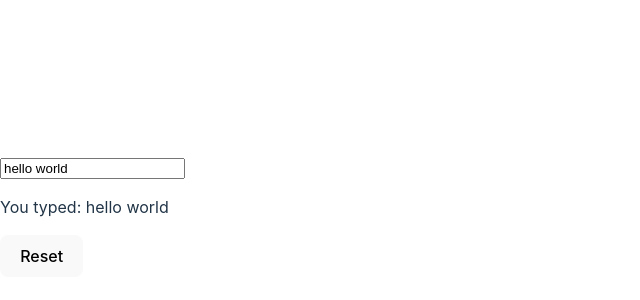
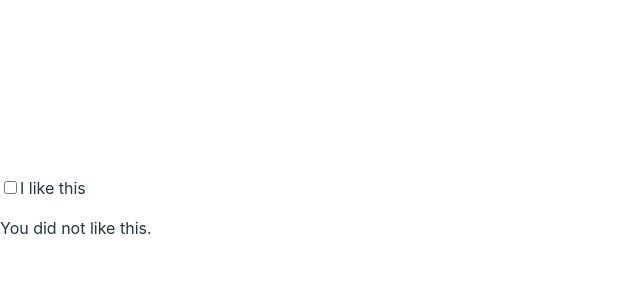
Before and after one commit to somboonnontaganok/function-react, a React (Vite) app: page / in a window 1280 px wide. Shown: the part 184-484 px from the top of the page, without its empty margins (0-640 px from the left). Built offline with nearby package versions, Linux system fonts and the light colour scheme.

Commit message:
event checkbox

```diff
--- a/src/App.jsx
+++ b/src/App.jsx
@@ -1,19 +1,23 @@
 import { useState } from "react";
 
-export default function MyInput() {
-    const [text, setText] = useState('hello world');
+export default function MyCheckbox() {
+    const [linked, setLinked] = useState(false);
 
-    function handleClick(event) {
-        setText(event.target.value);
+    function handleChange(e) {
+        setLinked(e.target.checked);
     }
 
     return (
         <>
-            <input value={text} onChange={handleClick} />
-            <p>You typed: {text}</p>
-            <button onClick={() => setText('hello world')}>
-                Reset
-            </button>
+            <label>
+                <input
+                type="checkbox"
+                checked={linked}
+                onChange={handleChange}
+                />
+                I like this
+            </label>
+            <p>You {linked ? 'liked' : 'did not like'} this.</p>
         </>
-    );
+    )
 }
```
Also changed, not shown: 1 other file (tests, documents, lock files or other folders).
